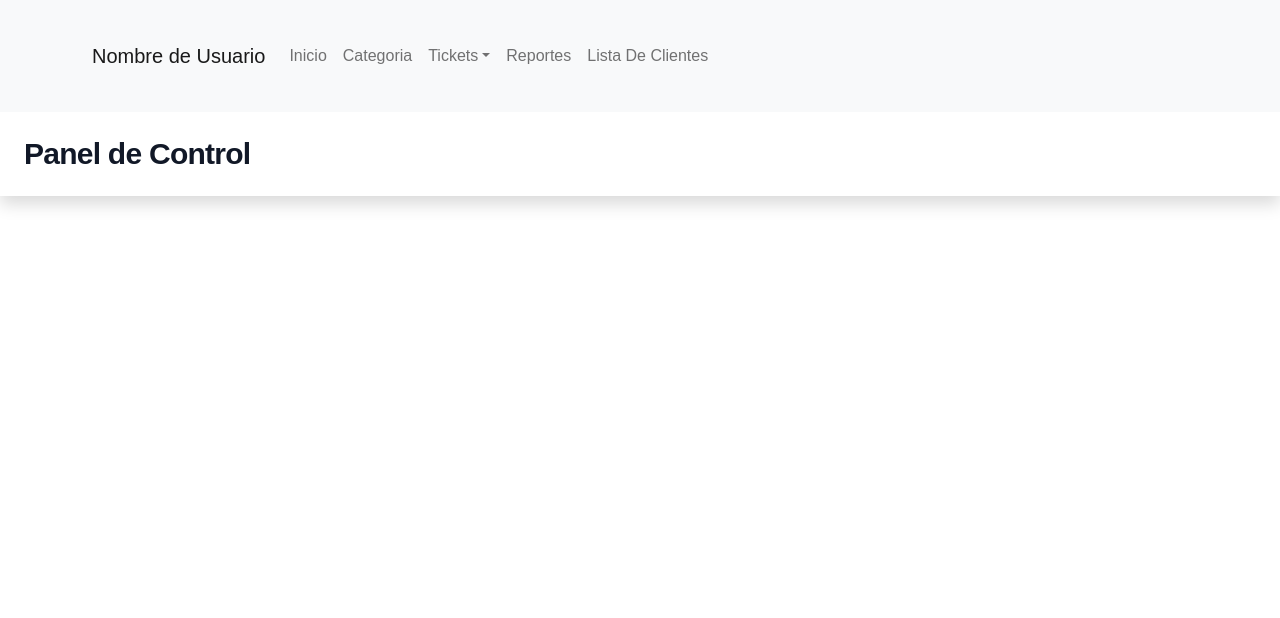
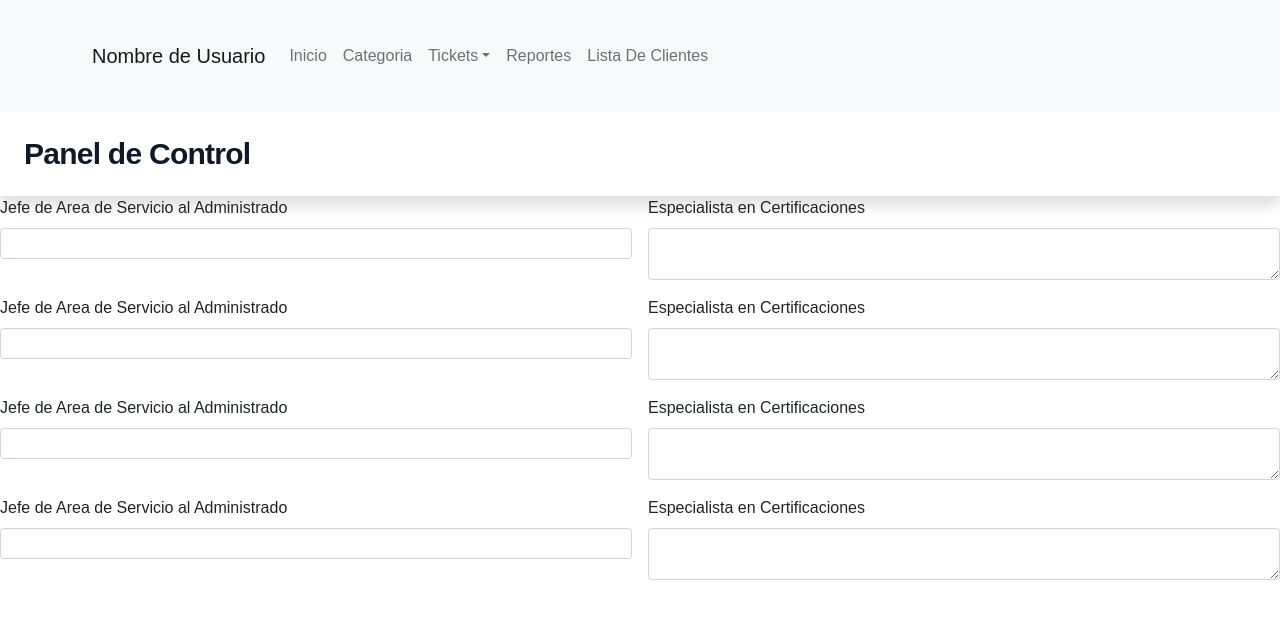
Before and after one commit to leonardo-chavesta/my-service-desk, a React (Vite) app: page /login in a window 1280 px wide. Shown: the top 618 px of the page. Built offline with nearby package versions, Linux system fonts and the light colour scheme.

Commit message:
agregando contenido

```diff
--- a/src/components/layout/menuTrabajador.jsx
+++ b/src/components/layout/menuTrabajador.jsx
@@ -15,6 +15,7 @@ import Form from "react-bootstrap/Form";
 import Nav from "react-bootstrap/Nav";
 import Navbar from "react-bootstrap/Navbar";
 import NavDropdown from "react-bootstrap/NavDropdown";
+import Detalle from "../../views/Detalle/detalle"
 
 const LayoutPanelDeControl = () => {
   return (
@@ -50,6 +51,8 @@ const LayoutPanelDeControl = () => {
           </div>
         </header>
       </div>
+
+      <Detalle />
     </>
   );
 };
--- a/src/views/Detalle/detalle.jsx
+++ b/src/views/Detalle/detalle.jsx
@@ -1,4 +1,46 @@
-import '../../App.css'
+import "../../App.css";
+import Button from "react-bootstrap/Button";
+import { Row, Col, Form } from "react-bootstrap";
 
-const Detalle = () => <h1 className="articulo">Soy el detalle</h1>
+const Detalle = () => {
+  return (
+    <>
+      <Row className="g-3">
+
+        <Col xs={12} sm={4} md={6} lg={6} xxl={6}>
+          <Form.Label>Jefe de Area de Servicio al Administrado</Form.Label>
+          <Form.Control size="sm" name="jefeArea" type="text" />
+        </Col>
+        <Col xs={12} sm={6} md={6} lg={6} xxl={6}>
+          <Form.Label>Especialista en Certificaciones</Form.Label>
+          <Form.Control size="sm" as='textarea' readOnly />
+        </Col>
+        <Col xs={12} sm={4} md={6} lg={6} xxl={6}>
+          <Form.Label>Jefe de Area de Servicio al Administrado</Form.Label>
+          <Form.Control size="sm" name="jefeArea" type="text" />
+        </Col>
+        <Col xs={12} sm={6} md={6} lg={6} xxl={6}>
+          <Form.Label>Especialista en Certificaciones</Form.Label>
+          <Form.Control size="sm" as='textarea' readOnly />
+        </Col>
+        <Col xs={12} sm={4} md={6} lg={6} xxl={6}>
+          <Form.Label>Jefe de Area de Servicio al Administrado</Form.Label>
+          <Form.Control size="sm" name="jefeArea" type="text" />
+        </Col>
+        <Col xs={12} sm={6} md={6} lg={6} xxl={6}>
+          <Form.Label>Especialista en Certificaciones</Form.Label>
+          <Form.Control size="sm" as='textarea' readOnly />
+        </Col>
+        <Col xs={12} sm={4} md={6} lg={6} xxl={6}>
+          <Form.Label>Jefe de Area de Servicio al Administrado</Form.Label>
+          <Form.Control size="sm" name="jefeArea" type="text" />
+        </Col>
+        <Col xs={12} sm={6} md={6} lg={6} xxl={6}>
+          <Form.Label>Especialista en Certificaciones</Form.Label>
+          <Form.Control size="sm" as='textarea' readOnly />
+        </Col>
+      </Row>
+    </>
+  );
+};
 export default Detalle;
```
